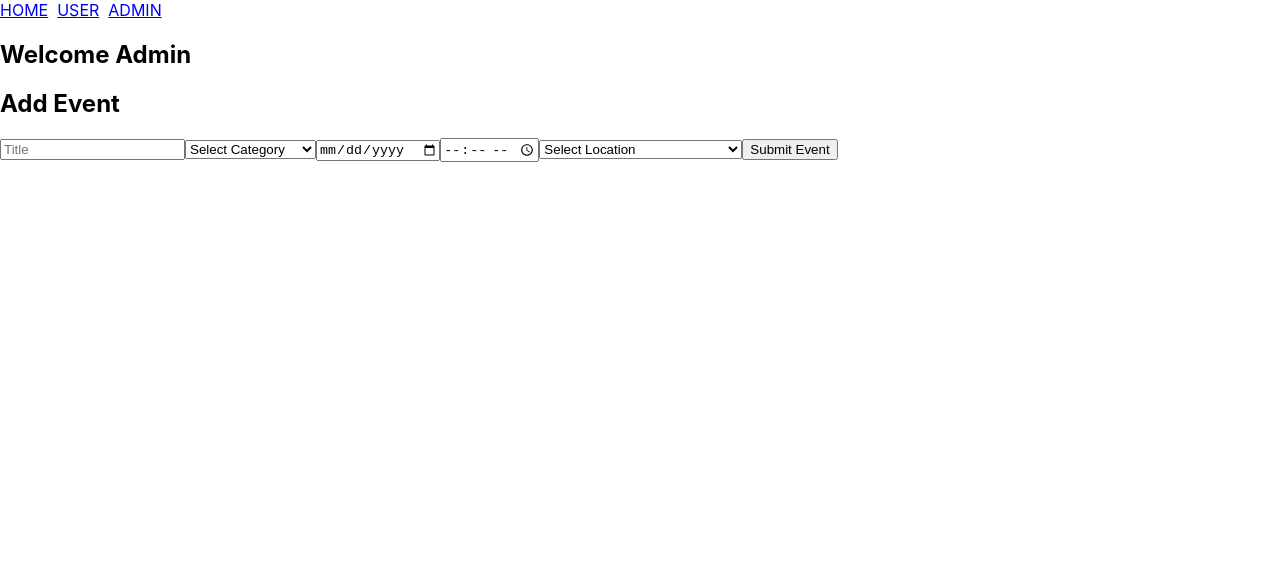
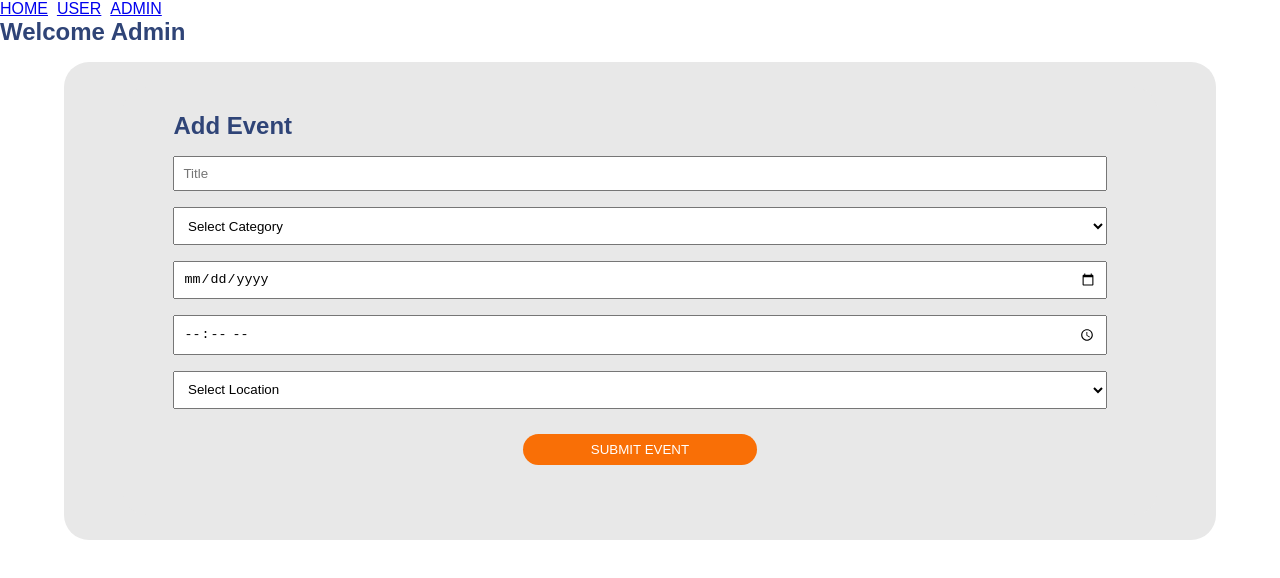
Before and after one commit to charisse10/582-project4-events, a React (Create React App) app: page /admin in a window 1280 px wide. Shown: the top 578 px of the page. Built offline with nearby package versions, Linux system fonts and the light colour scheme.

Commit message:
added styling to form ad cards

```diff
--- a/src/App.css
+++ b/src/App.css
@@ -1,38 +1,118 @@
-.App {
+* {
+  margin: 0;
+  padding: 0;
+  box-sizing: border-box;
+}
+
+html {
+  font-size: 16px;
+}
+
+body {
+  font-family: Poppins, sans-serif;
+}
+
+.container {
+  max-width: 90%;
+  margin: 0 auto;
+}
+
+li {
+  list-style: none;
+}
+
+h2 {
+  color: rgb(47, 68, 119);
+  margin-bottom: 1rem;
+}
+
+/* --------------- HEADER --------------- */
+.title {
+  padding: 25px 0;
   text-align: center;
 }
 
-.App-logo {
-  height: 40vmin;
-  pointer-events: none;
+h1 {
+  color: rgb(249, 111, 6);
+  font-size: 2rem;
 }
 
-@media (prefers-reduced-motion: no-preference) {
-  .App-logo {
-    animation: App-logo-spin infinite 20s linear;
-  }
+/* --------------- FILTER --------------- */
+.filter {
+  padding: 25px 0;
+  background-color: rgb(246, 246, 246);
 }
 
-.App-header {
-  background-color: #282c34;
-  min-height: 100vh;
-  display: flex;
-  flex-direction: column;
-  align-items: center;
-  justify-content: center;
-  font-size: calc(10px + 2vmin);
-  color: white;
+.filter label {
+  margin-left: 1rem;
 }
 
-.App-link {
-  color: #61dafb;
+
+/* --------------- EVENTS--------------- */
+.eventslist {
+  padding: 25px 0;
 }
 
-@keyframes App-logo-spin {
-  from {
-    transform: rotate(0deg);
-  }
-  to {
-    transform: rotate(360deg);
-  }
+/* --------------- EVENT--------------- */
+.event {
+  background-color: rgb(47, 68, 119);
+  margin-bottom: 1rem;
+  padding: 50px 25px 75px;
+  border-radius: 25px;
+  box-shadow: 0 0 10px rgba(0, 0, 0, 0.2);
 }
+
+h4 {
+  color: #fff;
+  font-size: 1.1rem;
+  text-transform: uppercase;
+  text-align: center;
+  margin-bottom: 0.5rem;
+}
+
+h3 {
+  color: rgb(252, 208, 63);
+  text-align: center;
+  font-size: 1.4rem;
+  text-transform: capitalize;
+  margin-bottom: 1rem;
+}
+
+.event p {
+  color: #fff;
+  margin-left: 50px;
+}
+
+/* --------------- FORM--------------- */
+.form {
+  background-color: rgb(232, 232, 232);;
+  padding: 25px 0;
+  max-width: 90%;
+  margin: 0 auto;
+  border-radius: 25px;
+}
+
+.form input {
+  display: block;
+  width: 100%;
+  margin-bottom: 1rem;
+  padding: 0.5rem;
+}
+
+.form select {
+  display: block;
+  width: 100%;
+  margin-bottom: 1rem;
+  padding: 0.6rem;
+}
+
+.form #esubmit {
+  background-color: rgb(249, 111, 6);
+  color: #fff;
+  border-radius: 25px;
+  border: none;
+  display: block;
+  width: 25%;
+  margin: 25px auto;
+  text-transform: uppercase;
+}
--- a/src/App.js
+++ b/src/App.js
@@ -1,14 +1,16 @@
 import React from "react";
-import './App.css';
+import "./App.css";
 import Events from "./components/Events";
 
 function App() {
-  return (
-    <div className="App">
-        <h1> Côte Saint-Luc 2023 </h1>
-      <Events />
-    </div>
-  );
+    return (
+        <div>
+            <div class="title">
+                <h1> Côte Saint-Luc 2023</h1>
+            </div>
+            <Events />
+        </div>
+    );
 }
 
 export default App;
--- a/src/components/Add.js
+++ b/src/components/Add.js
@@ -54,8 +54,8 @@ class Add extends Component {
 
     render() {
         return (
-            <section className="section-form">
-                <div className="container">
+            <section class="form">
+                <div class="container">
                     <h2>Add Event</h2>
                     <form onSubmit={this.addEvent}>
                         <input
@@ -152,7 +152,7 @@ class Add extends Component {
                         />
                     </form>
                     {this.state.isSubmitted && (
-                        <p className="added">Event added successfully!</p>
+                        <p class="added">Event added successfully!</p>
                     )}
                 </div>
             </section>
--- a/src/components/Event.js
+++ b/src/components/Event.js
@@ -2,12 +2,12 @@ import React from 'react';
 
 function Event({ event }) {
   return (
-      <li className="event">
-        <h4 className="ecategory">{event.category}</h4>
-        <h3 className="etitle">{event.title}</h3>
-        <p className="edate">DATE: {event.date}</p>
-        <p className="etime">TIME: {event.time}</p>
-        <p className="elocation">LOCATION: {event.location}</p>
+      <li class="event">
+        <h4 class="ecategory">{event.category}</h4>
+        <h3 class="etitle">{event.title}</h3>
+        <p class="edate">DATE: {event.date}</p>
+        <p class="etime">TIME: {event.time}</p>
+        <p class="elocation">LOCATION: {event.location}</p>
     </li>
   );
 }
--- a/src/components/Events.js
+++ b/src/components/Events.js
@@ -1,5 +1,5 @@
-import React, { useState, useEffect } from 'react';
-import Event from './Event';
+import React, { useState, useEffect } from "react";
+import Event from "./Event";
 
 function EventList() {
     const [events, setEvents] = useState([]);
@@ -10,7 +10,7 @@ function EventList() {
         async function fetchEvents() {
             try {
                 const response = await fetch(
-          'https://probable-guacamole-w6r64q77rpqcg9rv-3000.app.github.dev/'
+                    "https://probable-guacamole-w6r64q77rpqcg9rv-3000.app.github.dev/"
                 );
                 const data = await response.json();
                 setEvents(data);
@@ -21,7 +21,7 @@ function EventList() {
 
                 setUniqueCategories(categories);
             } catch (error) {
-        console.error('Error fetching events:', error);
+                console.error("Error fetching events:", error);
             }
         }
 
@@ -41,8 +41,8 @@ function EventList() {
 
     return (
         <div>
-      <h1>Events</h1>
-      <div>
+            <section class="filter">
+                <div class="container">
                     <h2>Filter by Category</h2>
                     <ul>
                         {uniqueCategories.map((category) => (
@@ -51,16 +51,29 @@ function EventList() {
                                     <input
                                         type="checkbox"
                                         value={category}
-                  checked={selectedCategories.includes(category)}
+                                        checked={selectedCategories.includes(
+                                            category
+                                        )}
                                         onChange={(e) => {
-                    const selectedCategory = e.target.value;
-                    const updatedCategories = [...selectedCategories];
+                                            const selectedCategory =
+                                                e.target.value;
+                                            const updatedCategories = [
+                                                ...selectedCategories,
+                                            ];
                                             if (e.target.checked) {
-                      updatedCategories.push(selectedCategory);
+                                                updatedCategories.push(
+                                                    selectedCategory
+                                                );
                                             } else {
-                      const index = updatedCategories.indexOf(selectedCategory);
+                                                const index =
+                                                    updatedCategories.indexOf(
+                                                        selectedCategory
+                                                    );
                                                 if (index !== -1) {
-                        updatedCategories.splice(index, 1);
+                                                    updatedCategories.splice(
+                                                        index,
+                                                        1
+                                                    );
                                                 }
                                             }
                                             applyFilter(updatedCategories);
@@ -72,13 +85,18 @@ function EventList() {
                         ))}
                     </ul>
                 </div>
+            </section>
+
+            <section class="eventslist">
+                <div class="container">
+                    <h2>Events</h2>
                     <ul>
-
                         {filteredEvents.map((event) => (
                             <Event key={event._id} event={event} />
                         ))}
-
                     </ul>
+                </div>
+            </section>
         </div>
     );
 }
--- a/src/components/Navbar.js
+++ b/src/components/Navbar.js
@@ -1,9 +1,11 @@
 export default function Navbar() {
     return (
         <div>
+            <nav>
             <a href="/">HOME</a> &nbsp;
             <a href="/user">USER</a> &nbsp;
-            <a href="/admin">ADMIN</a>
+                <a href="/admin">ADMIN</a>
+            </nav>
         </div>
     )
 }
--- a/src/index.css
+++ b/src/index.css
@@ -1,4 +1,4 @@
-body {
+/* body {
   margin: 0;
   font-family: -apple-system, BlinkMacSystemFont, 'Segoe UI', 'Roboto', 'Oxygen',
     'Ubuntu', 'Cantarell', 'Fira Sans', 'Droid Sans', 'Helvetica Neue',
@@ -10,33 +10,18 @@ body {
 code {
   font-family: source-code-pro, Menlo, Monaco, Consolas, 'Courier New',
     monospace;
-}
+} */
 
 /* --------------- EVENT --------------- */
-.event {
+/* .event {
   display: grid;
   grid-template-columns: 1fr;
   background-color: #f4f4f4;
   border-radius: 25px;
   margin-bottom: 25px;
-  list-style: none;
 }
 
-.ecategory {
-  text-transform: uppercase;
-  font-weight: bold;
-}
-
-.etitle {
-  font-size: 1.2em;
-  margin-bottom: 5px;
-  color: #cc4100;
-}
-
-.edetail {
-  font-size: 1em;
-}
-
-li {
-  list-style: none;
-}
+.event h3 {
+  margin: 0;
+  padding: 10px;
+} */
```
Lines whose indentation alone changed are shown as unchanged.
